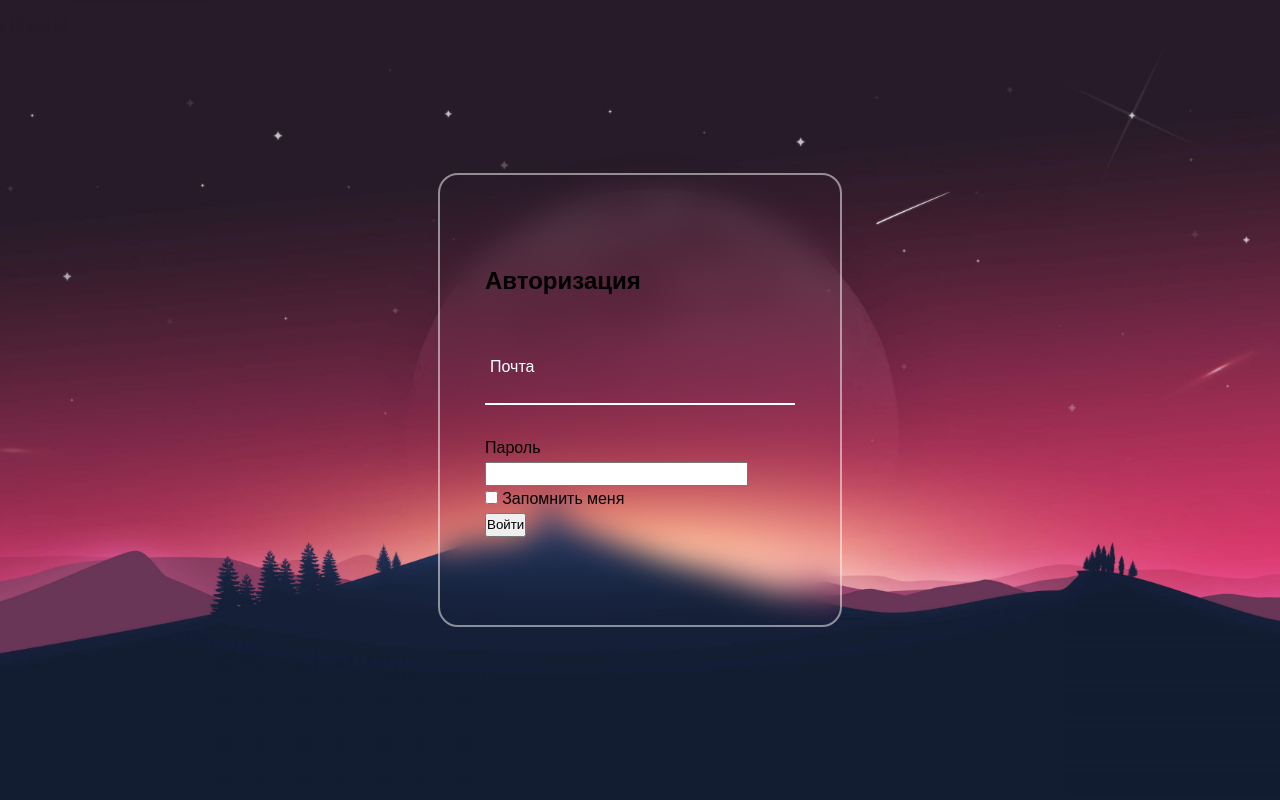
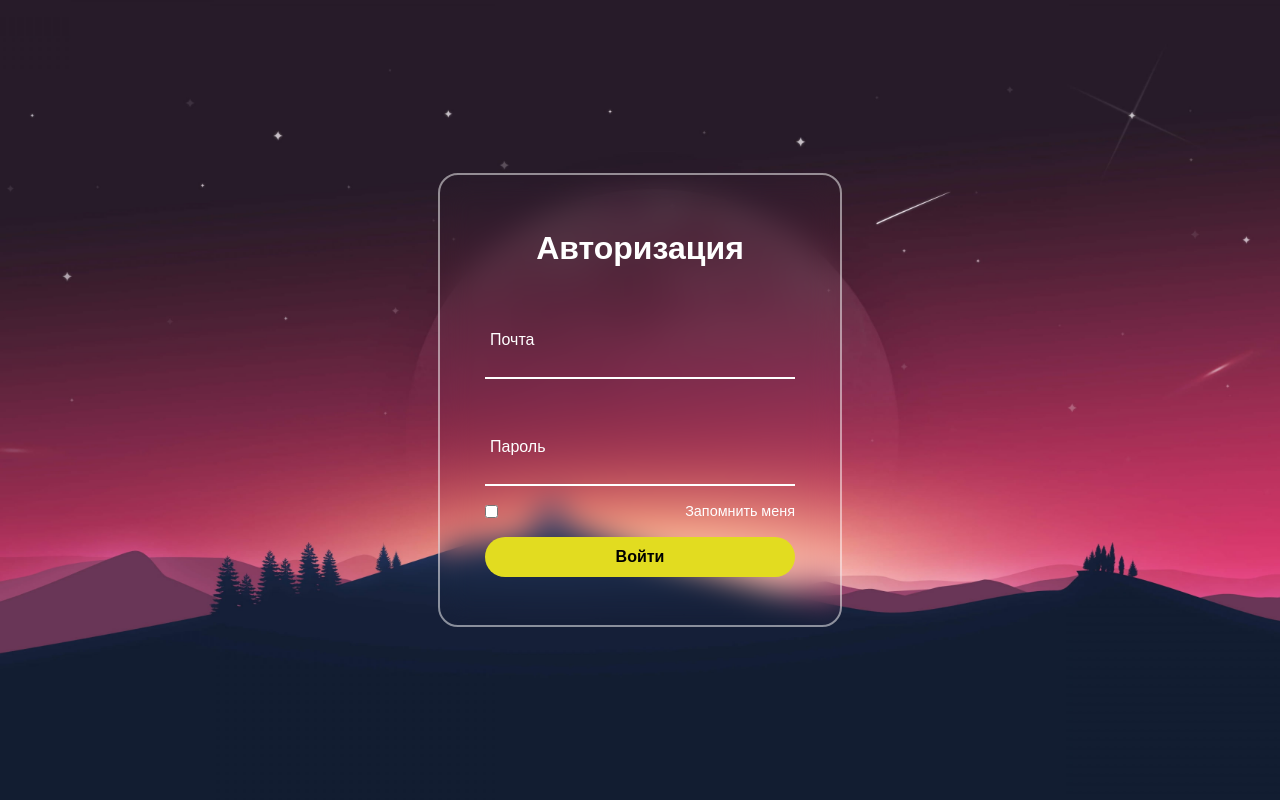
Before and after one commit to danosito/webPj, a Flask app: page /login in a window 1280 px wide. Run offline with Flask 3, Linux system fonts and the light colour scheme.

Commit message:
some coms

```diff
--- a/static/css/index.css
+++ b/static/css/index.css
@@ -87,7 +87,7 @@ input:valid ~ label {
 .forget label a:hover {
   text-decoration: underline;
 }
-button {
+.btn {
   width: 100%;
   height: 40px;
   border-radius: 40px;
--- a/templates/login.html
+++ b/templates/login.html
@@ -8,29 +8,32 @@
   <body>
     <section>
         <div class="form-box">
-            <div class="form-value"><h1>Авторизация</h1>
+            <div class="form-value"><h2>Авторизация</h2>
             <form action="" method="post">
                 {{ form.hidden_tag() }}
             <div class="inputbox">
           <p>{{ form.email.label }}<br>
-            {{ form.email(class="form-control", type="email") }}<br>
+            {{ form.email(type="email") }}<br>
             {% for error in form.email.errors %}
                 <div class="alert alert-danger" role="alert">
                     {{ error }}
                 </div>
             {% endfor %}</p>
               </div>
-        <p>
+                <div class="inputbox">
+                <p>
             {{ form.password.label }}<br>
-            {{ form.password(class="form-control", type="password") }}<br>
+            {{ form.password(type="password") }}<br>
             {% for error in form.password.errors %}
                 <div class="alert alert-danger" role="alert">
                     {{ error }}
                 </div>
+
             {% endfor %}
         </p>
-        <p>{{ form.remember_me() }} {{ form.remember_me.label }}</p>
-        <p>{{ form.submit(type="submit", class="btn btn-primary") }}</p>
+                </div>
+        <p class="forget">{{ form.remember_me() }} {{ form.remember_me.label }}</p>
+        <p >{{ form.submit(type="submit", class="btn") }}</p>
         <div>{{ message }}</div>
       </form>
       </div>
--- a/templates/main.html
+++ b/templates/main.html
@@ -4,7 +4,7 @@
     <meta charset="UTF-8" />
     <meta http-equiv="X-UA-Compatible" content="IE=edge" />
     <meta name="viewport" content="width=device-width, initial-scale=1.0" />
-    <link rel="stylesheet" href="css/menu.css" />
+    <link rel="stylesheet" href="../static/css/menu.css" />
     <title>Обзор курса</title>
   </head>
   <body>
--- a/templates/profile.html
+++ b/templates/profile.html
@@ -4,7 +4,7 @@
     <meta charset="UTF-8" />
     <meta http-equiv="X-UA-Compatible" content="IE=edge" />
     <meta name="viewport" content="width=device-width, initial-scale=1.0" />
-    <link rel="stylesheet" href="css/menu.css" />
+    <link rel="stylesheet" href="../static/css/menu.css" />
     <title>Профиль</title>
   </head>
   <body>
```
